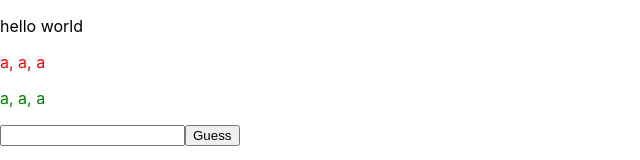
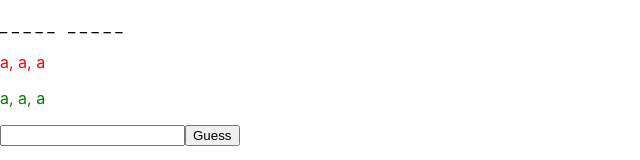
Before and after one commit to JackRKelly/hangman, a React (Create React App) app: page / in a window 1280 px wide. Shown: the top 160 px of the page, without its empty margins (0-640 px from the left). Built offline with nearby package versions, Linux system fonts and the light colour scheme.

Commit message:
Added word formatting to include guesses

```diff
--- a/src/App.css
+++ b/src/App.css
@@ -5,3 +5,7 @@
 .correct {
   color: green;
 }
+
+.word {
+  white-space: pre;
+}
--- a/src/App.tsx
+++ b/src/App.tsx
@@ -25,7 +25,22 @@ function App() {
 
   return (
     <div className="App">
-      <p className="word">{word}</p>
+      <p className="word">
+        {word
+          .split("")
+          .map((character) => {
+            if (
+              correctGuesses.includes(character) ||
+              incorrectGuesses.includes(character) ||
+              character === " "
+            ) {
+              return character;
+            } else {
+              return "_";
+            }
+          })
+          .join(" ")}
+      </p>
       <p className="incorrect">
         {incorrectGuesses.map(
           (guess, index) => `${index === 0 ? guess : `, ${guess}`}`
```
Also changed, not shown: 1 other file (tests, documents, lock files or other folders).
